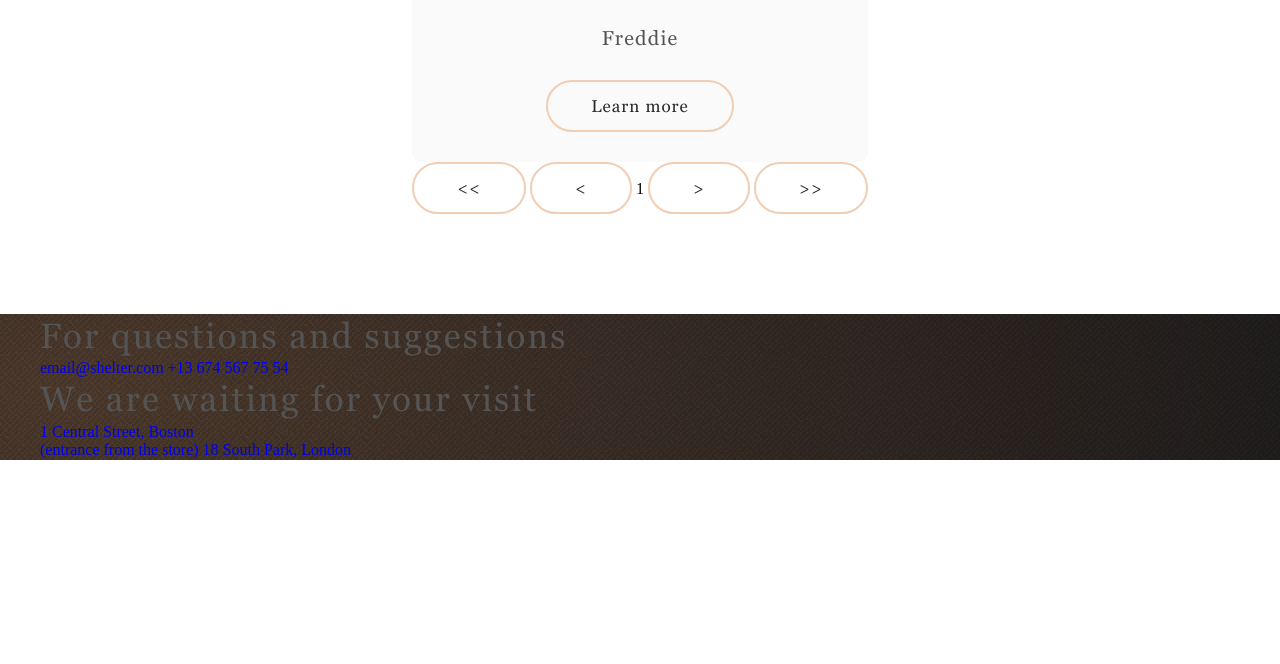
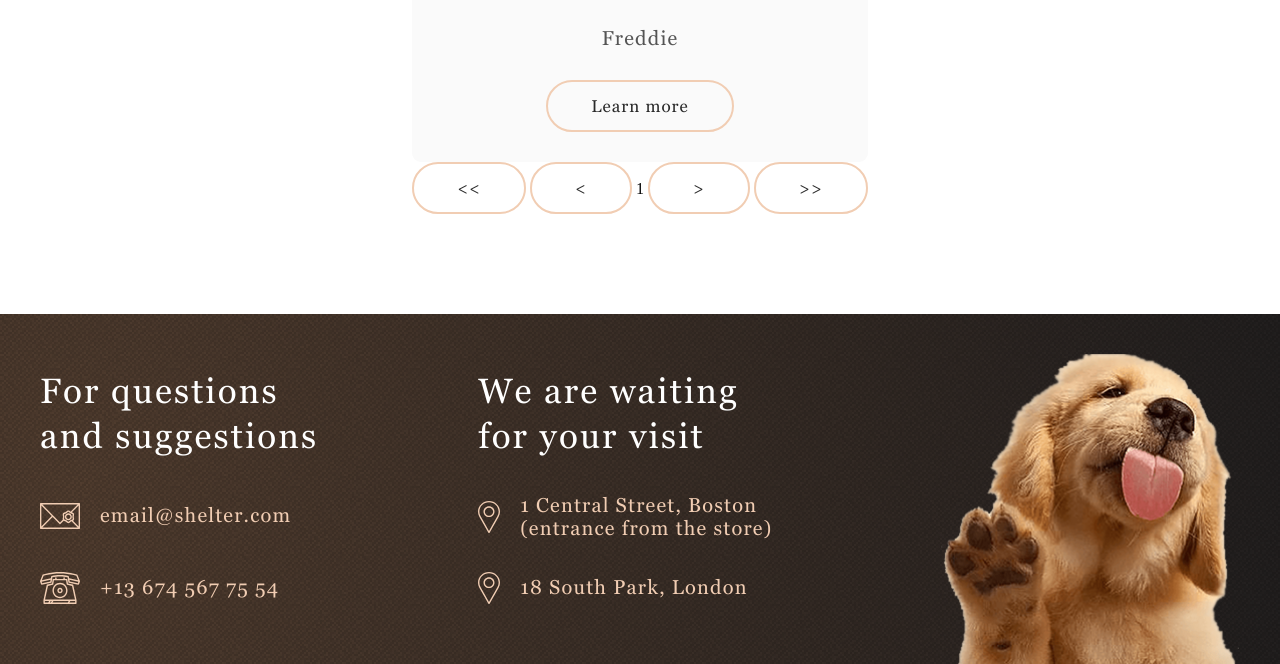
Before and after one commit to OOOO0000OOO0000OOO/JSFE2022Q1, a plain HTML site: page shelter/pets/index.html in a window 1280 px wide. Shown: the part 3611-4275 px from the top of the page. Before the commit the page ends 4071 px from the top, so only its background shows below. Drawn offline with Linux system fonts and the light colour scheme; a web font is replaced by a local one.

Commit message:
feat: finish 'contacts' section; add assets; add minor edits

```diff
--- a/shelter/assets/styles/style.sass
+++ b/shelter/assets/styles/style.sass
@@ -403,3 +403,46 @@ h2.subtitle
   .donation-descr
     @extend %paragraph-s
     color: $color-dark-m
+
+.footer.container
+  padding: 40px 40px 0
+  display: flex
+  justify-content: space-between
+  align-content: flex-end
+  .section-title
+    color: $color-light-xl
+  .locations-wrapper,
+  .contacts-wrapper
+    padding-bottom: 60px
+    display: flex
+    flex-direction: column
+    justify-content: flex-end
+    @extend %h4
+    .footer-link
+      color: $color-primary
+      display: flex
+      column-gap: 20px
+      align-items: center
+    .email-icon
+      width: 40px
+      height: 32px
+      background: center center / 100% no-repeat url('../icons/mail.svg')
+    .phone-icon
+      width: 40px
+      height: 32px
+      background: center center / 100% no-repeat url('../icons/phone.svg')
+    .map-icon
+      width: 22px
+      height: 32px
+      background: center center / 100% no-repeat url('../icons/pin.svg')
+  .contacts-wrapper
+    row-gap: 40px
+  .locations-wrapper
+    width: 302px
+    row-gap: 32px
+    .section-title
+      margin-bottom: 2px
+.footer-dog
+  width: 300px
+  height: 310px
+  background: center center / 100% no-repeat url('../images/footer-puppy.png')
--- a/shelter/pets/index.html
+++ b/shelter/pets/index.html
@@ -82,16 +82,30 @@
 
   <div class="footer-gradient-background">
     <footer class="footer container" id="contacts">
-      <div class="contacts">
-        <h2 class="section-title">For questions and suggestions</h2>
-        <a href="mailto:email@shelter.com" class="footer-link">email@shelter.com</a>
-        <a href="tel:+136745677554" class="footer-link">+13 674 567 75 54</a>
+      <div class="contacts-wrapper">
+        <h2 class="section-title">For questions<br>and suggestions</h2>
+        <a href="mailto:email@shelter.com" class="footer-link email">
+          <div class="email-icon"></div>
+          <span>email@shelter.com</span>
+        </a>
+        <a href="tel:+136745677554" class="footer-link tel">
+          <div class="phone-icon"></div>
+          <span>+13 674 567 75 54</span>
+        </a>
       </div>
-      <div class="locations">
-        <h2 class="section-title">We are waiting for your visit</h2>
-        <a href="https://goo.gl/maps/DHRV4F5s5BDNyBSE8" class="footer-link" target="_blank">1 Central Street, Boston <br>
-          (entrance from the store)</a>
-        <a href="https://goo.gl/maps/YBkjvi8EF4RBa2k88" class="footer-link" target="_blank">18 South Park, London</a>
+      <div class="locations-wrapper">
+        <h2 class="section-title">We are waiting<br>for your visit</h2>
+        <a href="https://goo.gl/maps/DHRV4F5s5BDNyBSE8" class="footer-link map map1" target="_blank">
+          <div class="map-icon"></div>
+          <span>
+            1 Central Street, Boston <br>
+            (entrance from the store)
+          </span>
+        </a>
+        <a href="https://goo.gl/maps/YBkjvi8EF4RBa2k88" class="footer-link map" target="_blank">
+          <div class="map-icon"></div>
+          <span>18 South Park, London</span>
+        </a>
       </div>
       <div class="footer-dog"></div>
     </footer>
```
Also changed, not shown: shelter/main/index.html (+21 -7 lines), shelter/assets/icons/mail.svg (added), shelter/assets/icons/phone.svg (added), shelter/assets/icons/pin.svg (added), shelter/assets/styles/style.css.
